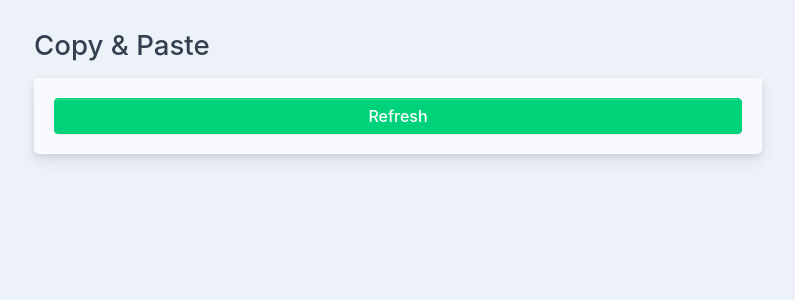
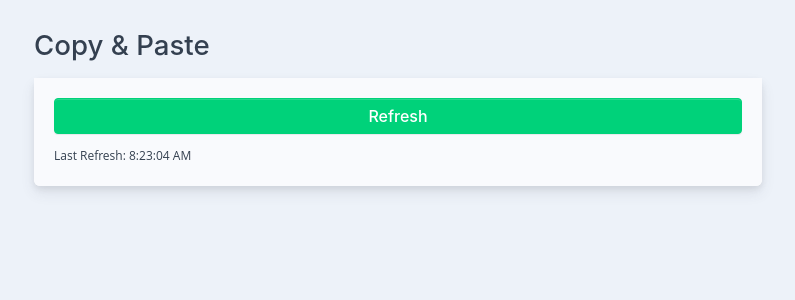
Before and after one commit to ingwaneorg/kopisha, a Flask app: page /qa in a window 1280 px wide. Shown: the top 300 px of the page, without its empty margins (242-1037 px from the left). Run offline with Flask 3, Linux system fonts and the light colour scheme; data that the repository does not hold is empty; some libraries are stand-ins or nearby versions.

Commit message:
add refresh date

```diff
--- a/templates/learner.html
+++ b/templates/learner.html
@@ -49,6 +49,10 @@
 
           <div>
             <button onclick="refreshClip()" class="btn btn-success w-100">Refresh</button>
+          </div>
+
+          <div class="mt-2">
+            <small id="status-message" class="text-muted">&nbsp;</small>
           </div>
 
         </div>
@@ -160,10 +164,11 @@ function refreshClip() {
             textSection.classList.add('d-none');
         }
 
-        showToast(`Updated at ${new Date().toLocaleTimeString()}`, true);
+        document.getElementById('status-message').textContent =
+            `Last Refresh: ${new Date().toLocaleTimeString()}`;
     })
     .catch(error => {
-        showToast('Refresh failed — try again', false);
+        document.getElementById('status-message').textContent = 'Refresh failed — try again';
     });
 }
 
```
